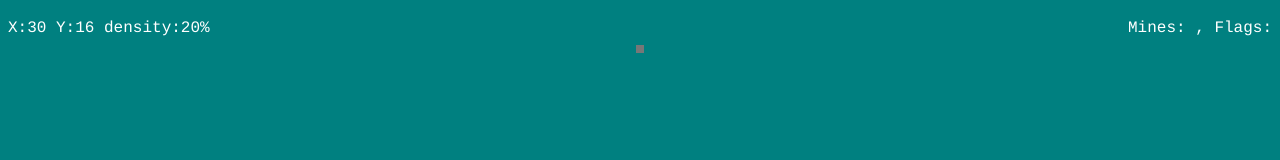
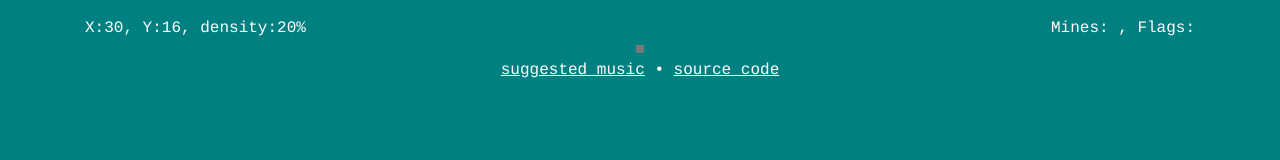
Before and after one commit to babelthuap/kokomines, a website: page public/index.html in a window 1280 px wide. Drawn offline with nearby package versions, Linux system fonts and the light colour scheme; no server answers.

Commit message:
Align stuff

```diff
--- a/public/index.html
+++ b/public/index.html
@@ -7,8 +7,8 @@
 <body>
   <div id="controls">
     <div id="inputs">
-      X:30
-      Y:16
+      X:30,
+      Y:16,
       density:20%
     </div>
     <button id="restart" style="visibility:hidden;">Restart</button>
@@ -18,6 +18,13 @@
     </div>
   </div>
   <div id="board" class="lg"></div>
+  <div id="footnotes">
+    <a href="https://www.youtube.com/watch?v=5wQCkwp-ztw&list=PLMBGwcOlCkc28PwUumN11YC1u-5oV_hP9&index=11"
+       target="_blank">suggested music</a>
+    &bullet;
+    <a href="https://github.com/babelthuap/kokomines"
+       target="_blank">source code</a>
+  </div>
   <script src="/socket.io/socket.io.min.js"></script>
   <script type="module" src="/main.js"></script>
 </body>
--- a/public/main.js
+++ b/public/main.js
@@ -1,6 +1,7 @@
 const BOARD_EL = document.getElementById('board');
 const BOOM = createDiv('boom');
 BOOM.innerText = 'BOOM';
+const CONTROLS = document.getElementById('controls');
 const COUNTERS = document.getElementById('counters');
 const FLAGS_EL = document.getElementById('numFlags');
 const INPUTS = document.getElementById('inputs');
@@ -44,6 +45,7 @@ socket.on('init', (serverState) => {
       }
       BOARD_EL.appendChild(rowDiv);
     }
+    CONTROLS.style.width = `${BOARD_EL.scrollWidth}px`;
 
     restarting = false;
     gameInProgress = serverState.gameInProgress;
--- a/public/style.css
+++ b/public/style.css
@@ -11,6 +11,7 @@ body {
   margin-bottom: 8px;
   position: relative;
   text-align: center;
+  width: 1110px;
 }
 
 #inputs {
@@ -195,3 +196,12 @@ body {
   90% { transform: translate(1px, 2px) rotate(0deg); }
   100% { transform: translate(1px, -2px) rotate(-1deg); }
 }
+
+#footnotes {
+  margin-top: 8px;
+  text-align: center;
+}
+
+#footnotes a {
+  color: #fff;
+}
```
